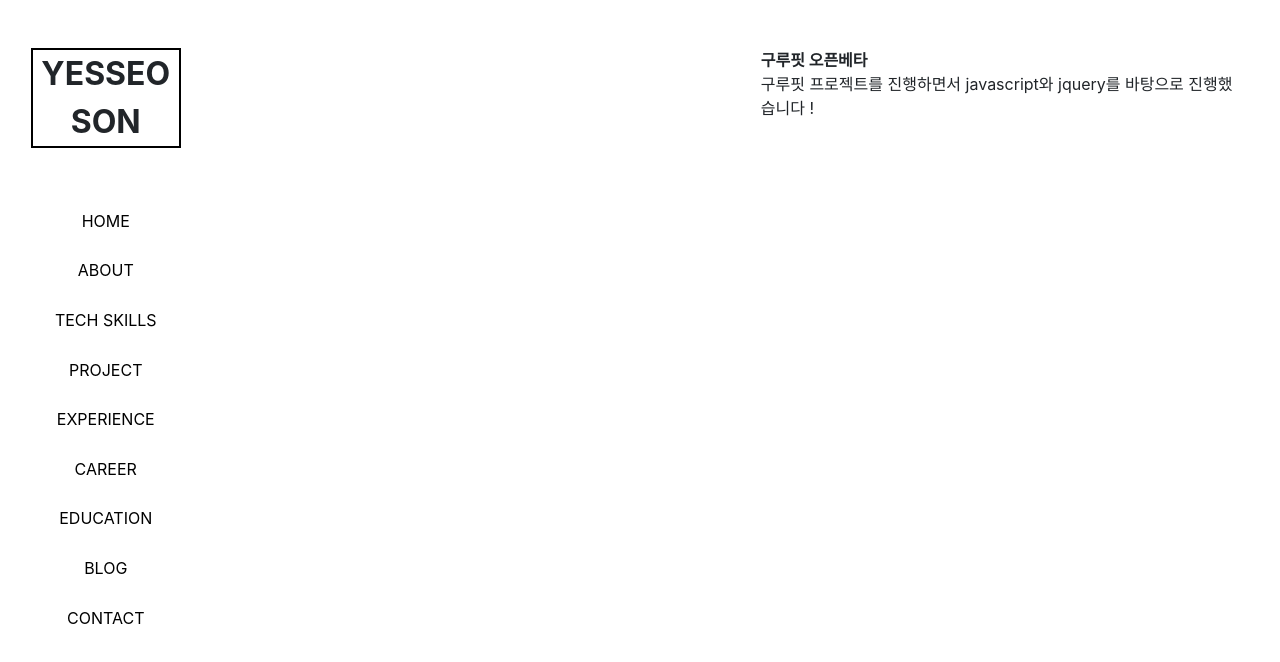
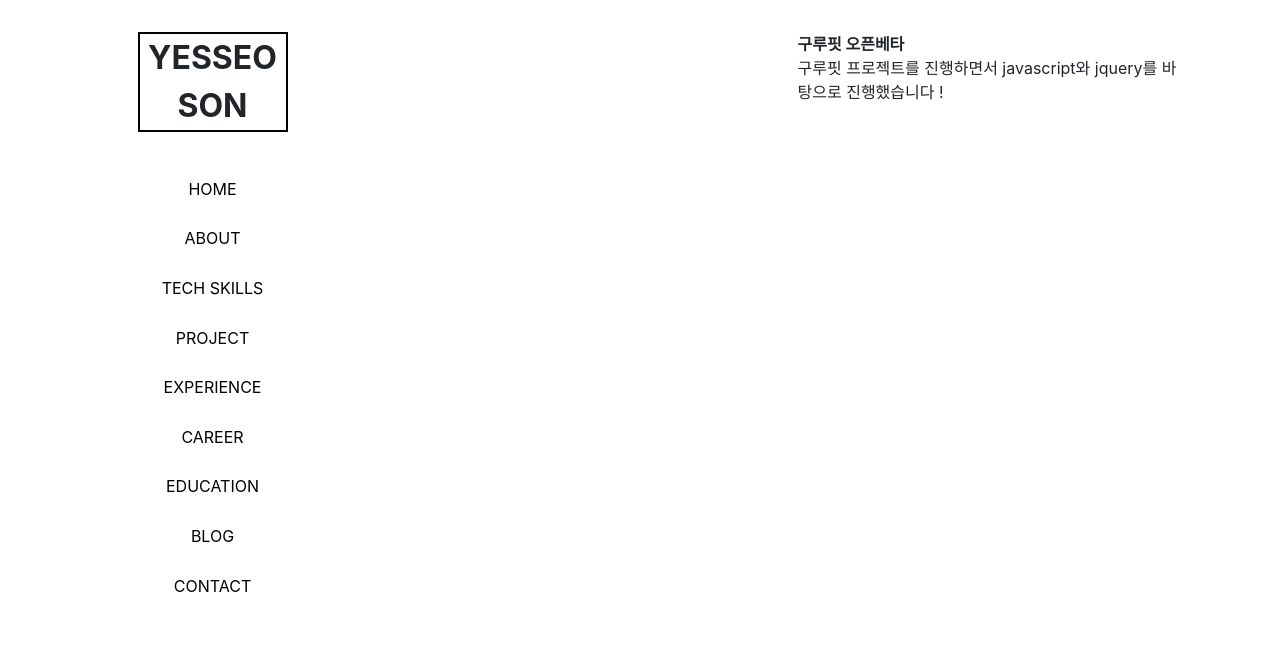
Before and after one commit to superDaramGG/portfolio, a React (Create React App) app: page /portfolio/project in a window 1280 px wide. Shown: the top 662 px of the page. Built offline with nearby package versions, Linux system fonts and the light colour scheme.

Commit message:
app 레이아웃 수정

```diff
--- a/src/App.js
+++ b/src/App.js
@@ -1,6 +1,6 @@
 import React, { Component } from "react";
 import styles from "./App.module.css";
-import { Link, Switch, withRouter } from "react-router-dom";
+import { Switch, withRouter } from "react-router-dom";
 import { Route } from "react-router-dom";
 import Home from "./components/Home";
 import About from "./components/About";
@@ -11,48 +11,24 @@ import Career from "./components/Career";
 import Education from "./components/Education";
 import Blog from "./components/Blog";
 import Contact from "./components/Contact";
+import { Container, Row, Col } from "reactstrap";
+import SideContent from "./components/SideContent";
 
 class App extends Component {
   render() {
     return (
-      <div className={styles.Main}>
-        <div className={styles.SidebarWrapper}>
-          <div className={styles.LogoName}>
-            YESSEO
-            <br /> SON
-          </div>
-          <div className={styles.ListGroup}>
-            <Link to="/" className={styles.ListItem}>
-              HOME
-            </Link>
-            <Link to="/about" className={styles.ListItem}>
-              ABOUT
-            </Link>
-            <Link to="/tech_skill" className={styles.ListItem}>
-              TECH SKILLS
-            </Link>
-            <Link to="/project" className={styles.ListItem}>
-              PROJECT
-            </Link>
-            <Link to="/experience" className={styles.ListItem}>
-              EXPERIENCE
-            </Link>
-            <Link to="/career" className={styles.ListItem}>
-              CAREER
-            </Link>
-            <Link to="/education" className={styles.ListItem}>
-              EDUCATION
-            </Link>
-            <Link to="/blog" className={styles.ListItem}>
-              BLOG
-            </Link>
-            <Link to="/contact" className={styles.ListItem}>
-              CONTACT
-            </Link>
-          </div>
-        </div>
-
-        <section className={styles.SectionWrapper}>
+      <Container>
+        <Row>
+          <Col className={styles.buggerArea}>
+            <div className="d-xs-block d-md-none">BURGER</div>
+          </Col>
+        </Row>
+        <Row>
+          <Col md="3" className="d-none d-md-block">
+            <SideContent />
+          </Col>
+          <Col md="9">
+            <section>
               <Switch>
                 <Route exact path="/about" component={About} />
                 <Route exact path="/tech_skill" component={TechSkill} />
@@ -65,7 +41,9 @@ class App extends Component {
                 <Route component={Home} />
               </Switch>
             </section>
-      </div>
+          </Col>
+        </Row>
+      </Container>
     );
   }
 }
--- a/src/App.module.css
+++ b/src/App.module.css
@@ -1,58 +1,5 @@
-.Main {
-  width: 100%;
-  height: 100%;
-  display: flex;
+.buggerArea {
+  min-height: 56px;
+  padding-top: 1em;
+  padding-bottom: 1em;
 }
-
-.SidebarWrapper {
-  width: 20%;
-  height: 100%;
-}
-
-.LogoName {
-  width: 150px;
-  height: 100px;
-  border: 2px solid #000;
-  text-align: center;
-  font-size: 2rem;
-  margin-top: 3rem;
-  font-weight: bolder;
-  margin: 3rem auto;
-}
-
-.ListGroup {
-  margin-top: 2rem;
-}
-
-.ListItem {
-  text-align: center;
-  display: block;
-  padding: 0.8rem 0;
-  color: #000;
-}
-
-.ListItem:hover {
-  text-decoration: none;
-  font-weight: 500;
-  color: #007bff;
-}
-
-.SectionWrapper {
-  width: 100%;
-  height: 100%;
-  padding: 3rem 2rem;
-}
-
-@media (max-width: 576px) {
-  .Main {
-    display: block;
-  }
-
-  .SidebarWrapper {
-    width: 100%;
-  }
-
-  .SectionWrapper {
-    width: 100%;
-  }
-}
--- /dev/null
+++ b/src/components/SideContent.js
@@ -0,0 +1,47 @@
+import React, { Component } from "react";
+import styles from "./SideContent.module.css";
+import { Link } from "react-router-dom";
+
+class SideContent extends Component {
+  render() {
+    return (
+      <div>
+        <div className={styles.LogoName}>
+          YESSEO
+          <br /> SON
+        </div>
+        <div className={styles.ListGroup}>
+          <Link to="/" className={styles.ListItem}>
+            HOME
+          </Link>
+          <Link to="/about" className={styles.ListItem}>
+            ABOUT
+          </Link>
+          <Link to="/tech_skill" className={styles.ListItem}>
+            TECH SKILLS
+          </Link>
+          <Link to="/project" className={styles.ListItem}>
+            PROJECT
+          </Link>
+          <Link to="/experience" className={styles.ListItem}>
+            EXPERIENCE
+          </Link>
+          <Link to="/career" className={styles.ListItem}>
+            CAREER
+          </Link>
+          <Link to="/education" className={styles.ListItem}>
+            EDUCATION
+          </Link>
+          <Link to="/blog" className={styles.ListItem}>
+            BLOG
+          </Link>
+          <Link to="/contact" className={styles.ListItem}>
+            CONTACT
+          </Link>
+        </div>
+      </div>
+    );
+  }
+}
+
+export default SideContent;
--- /dev/null
+++ b/src/components/SideContent.module.css
@@ -0,0 +1,26 @@
+.LogoName {
+  width: 150px;
+  height: 100px;
+  border: 2px solid #000;
+  text-align: center;
+  font-size: 2rem;
+  font-weight: bolder;
+  margin: 0 auto;
+}
+
+.ListGroup {
+  margin-top: 2rem;
+}
+
+.ListItem {
+  text-align: center;
+  display: block;
+  padding: 0.8rem 0;
+  color: #000;
+}
+
+.ListItem:hover {
+  text-decoration: none;
+  font-weight: 500;
+  color: #007bff;
+}
```
Lines whose indentation alone changed are shown as unchanged.
